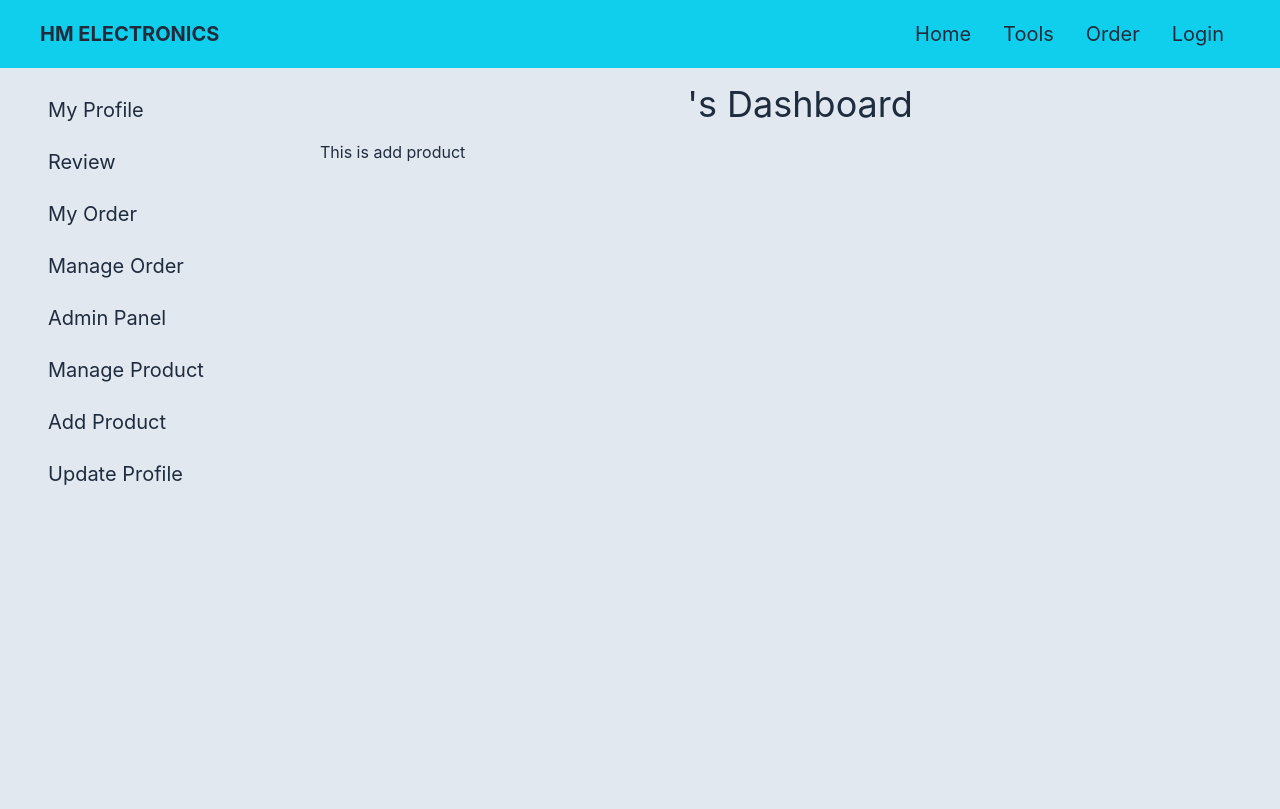
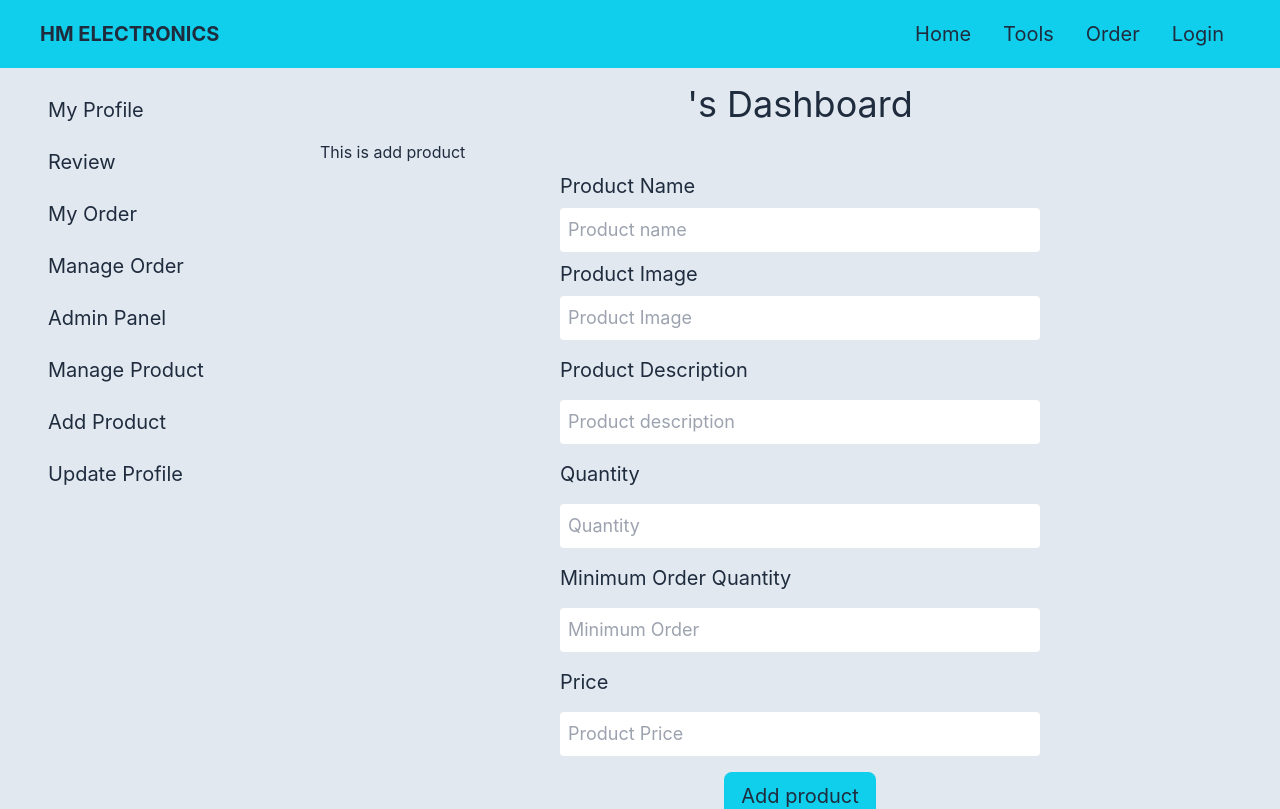
Before and after one commit to MainUddin1223/tools-hub, a React (Create React App) app: page /dashboard/addProduct in a window 1280 px wide. Shown: the top 809 px of the page. Built offline with nearby package versions, Linux system fonts and the light colour scheme; no server answers.

Commit message:
product added done

```diff
--- a/src/Pages/Dashboard/AddAProduct.js
+++ b/src/Pages/Dashboard/AddAProduct.js
@@ -1,9 +1,49 @@
 import React from 'react';
+import { useForm } from 'react-hook-form';
+import { toast } from 'react-toastify';
 
 const AddAProduct = () => {
+    const { register, handleSubmit, watch, reset, formState: { errors } } = useForm();
+    const onSubmit = (data) => {
+        fetch('http://localhost:5000/tools', {
+            method: "POST",
+            headers: {
+                'content-type': 'application/json'
+            },
+            body: JSON.stringify(data)
+        })
+            .then(res => res.json())
+            .then(data => {
+                toast.success('Item Added Successfully', {
+                    position: "top-center",
+                    autoClose: 5000,
+                    hideProgressBar: false,
+                    closeOnClick: true,
+                    pauseOnHover: true,
+                    draggable: true,
+                    progress: undefined,
+                });
+            })
+            reset()
+    }
     return (
         <div>
             <h1>This is add product</h1>
+            <form onSubmit={handleSubmit(onSubmit)} className="lg:w-2/4 md:w-3/4 w-full mx-auto">
+                <p className='my-2 text-xl'>Product Name</p>
+                <input className='block my-2 w-full p-2 rounded text-lg' placeholder='Product name'  {...register("name")} required />
+                <p className='my-2 text-xl'>Product Image</p>
+                <input className='block my-2 w-full p-2 rounded text-lg' placeholder='Product Image'{...register("img")} required />
+                <p className='my-4 text-xl '> Product Description</p>
+                <input className='block my-2 w-full p-2 rounded text-lg' placeholder='Product description'  {...register("description")} required />
+                <p className='text-xl my-4'>Quantity</p>
+                <input className='block my-2 w-full p-2 rounded text-lg' placeholder='Quantity'  {...register("quantity")} required />
+                <p className='text-xl my-4'>Minimum Order Quantity</p>
+                <input className='block my-2 w-full p-2 rounded text-lg' placeholder='Minimum Order'  {...register("minimumQuantity")} required />
+                <p className='text-xl my-4'>Price</p>
+                <input className='block my-2 w-full p-2 rounded text-lg' placeholder='Product Price'  {...register("price")} required />
+                <input type="submit" value='Add product' className="input bg-primary text-xl block my-4 mx-auto" />
+            </form>
         </div>
     );
 };
--- a/src/Pages/Dashboard/UpdateProfile.js
+++ b/src/Pages/Dashboard/UpdateProfile.js
@@ -25,7 +25,8 @@ const UpdateProfile = () => {
             body: JSON.stringify(userData)
         })
             .then(res => res.json())
-            .then(data => {console.log(data);
+            .then(data => {
+                console.log(data);
                 setUpdatedMessage(data);
             })
         reset()
@@ -35,13 +36,18 @@ const UpdateProfile = () => {
     }
     return (
         <div>
-            <h1>Update Your Profile</h1>
-            <form onSubmit={handleSubmit(onSubmit)}>
-                <input className='block my-2' placeholder='Your Name'  {...register("name")} required />
-                <input className='block my-2' placeholder='Your Address'{...register("address")} />
-                <input className='block my-2' placeholder='Your Phone'  {...register("phone")} />
-                <input className='block my-2' placeholder='Your Education'  {...register("education")} />
-                <input type="submit" />
+            <h1 className='text-center text-3xl my-8'>Update Your Profile</h1>
+            <form onSubmit={handleSubmit(onSubmit)} className="lg:w-2/4 md:w-3/4 w-full mx-auto">
+                <p className='my-2 text-xl'>Update your Name</p>
+                <input className='block my-2 w-full p-2 rounded text-lg' placeholder='Your Name'  {...register("name")} required />
+                <p className='my-2 text-xl'>Please update your address.</p>
+                <p className='my-2 text-xl'>It will help us to reach you</p>
+                <input className='block my-2 w-full p-2 rounded text-lg' placeholder='Your Address'{...register("address")} required />
+                <p className='my-4 text-xl '> Update your current Phone number.</p>
+                <input className='block my-2 w-full p-2 rounded text-lg' placeholder='Your Phone'  {...register("phone")} required />
+               <p className='text-xl my-4'>From where have you done your graduation??</p>
+                <input className='block my-2 w-full p-2 rounded text-lg' placeholder='Your Education'  {...register("education")} required />
+                <input type="submit" value='Update Profile' className="input bg-primary text-xl block my-4 mx-auto"/>
             </form>
         </div>
     );
```
